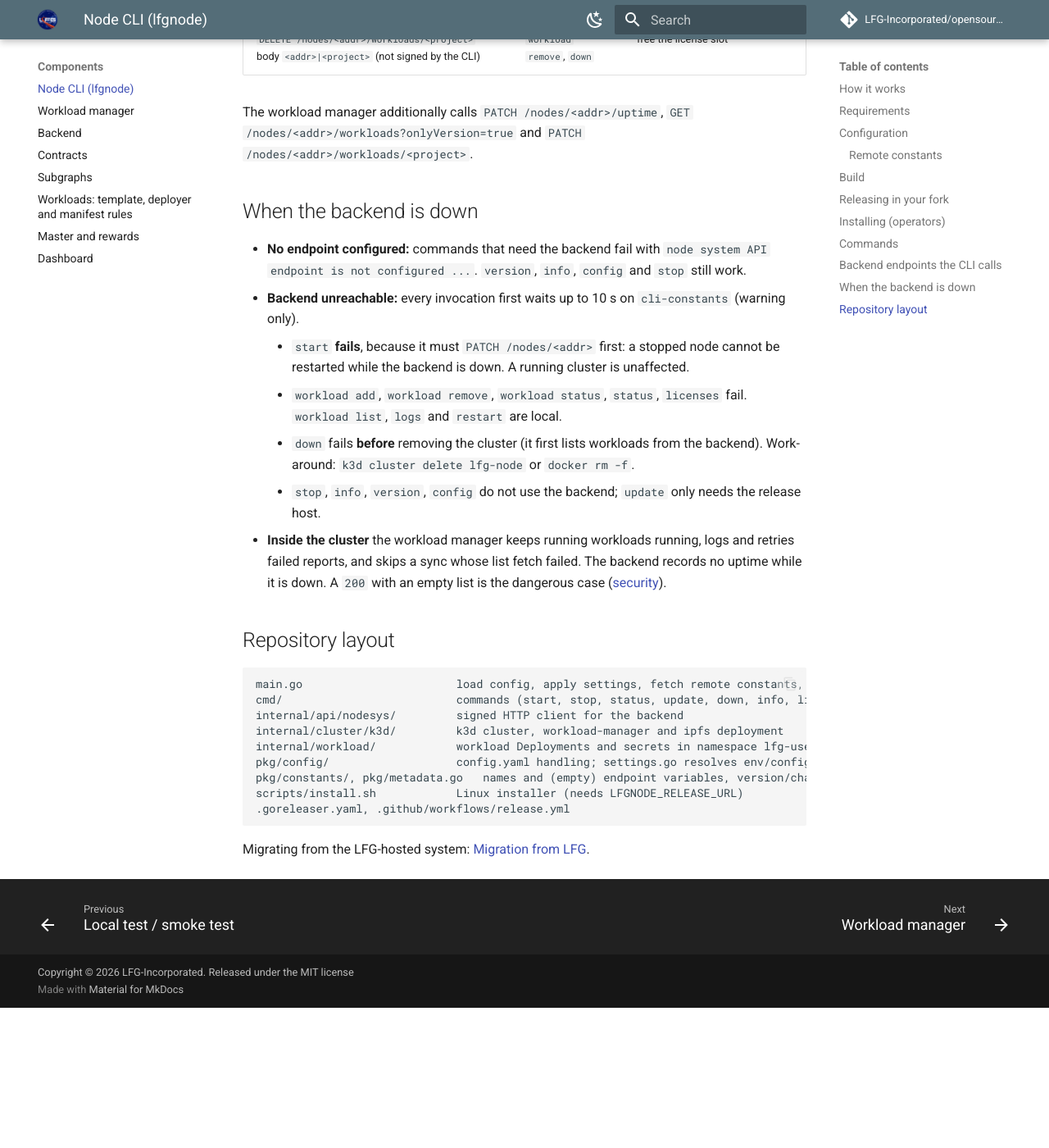
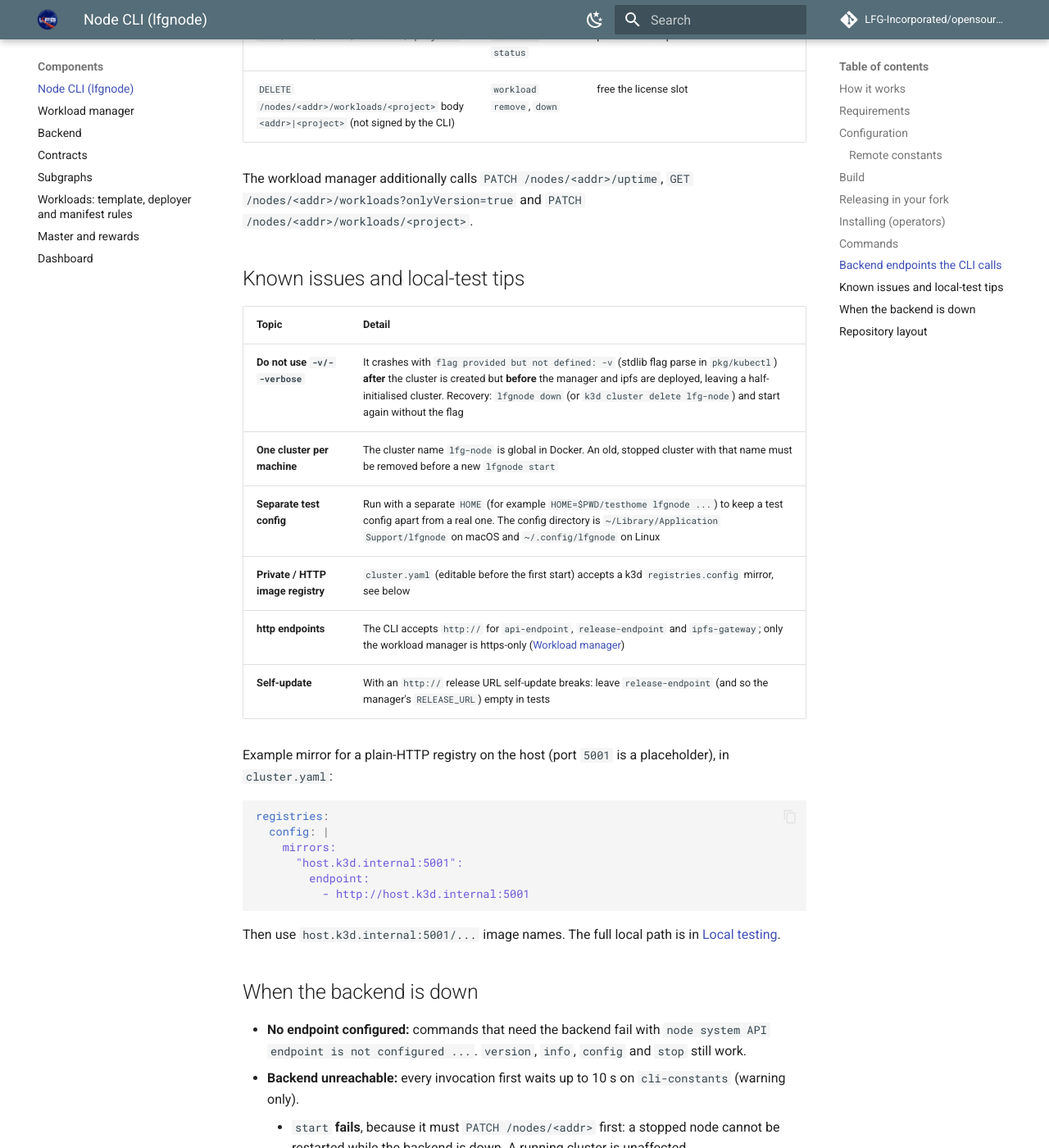
Before and after one commit to LFGInc/node-system-docs, an MkDocs documentation site: the page built from docs/node-cli.md, in a window 1280 px wide and 1400 px high, scrolled down 6177 px. Shown: the whole window at 82% size. Built offline with MkDocs 1.6.1 and Material for MkDocs 9.7.7, drawn with Linux system fonts in a browser that asks for light colours; comment, search, counter and statistics services are not loaded; before the commit the page ends 7406 px from its top, so only the background shows below that; some of the changed text lies outside the part shown.

Commit message:
docs: node CLI and workload manager known issues, local https/registry notes
Co-Authored-By: Claude Opus 5.5 <noreply@anthropic.com>

````diff
--- a/docs/node-cli.md
+++ b/docs/node-cli.md
@@ -186,13 +186,37 @@ signature of the raw body made with the node key (no nonce or timestamp).
 | `PATCH /nodes/<addr>` body `{version, os}` | `start` | register or update node info |
 | `GET /nodes/<addr>` | `status` | node uptime (`OnlineToday`, `OnlineYesterday`, ms) |
 | `GET /nodes/<addr>/licenses?mode=cli` | `licenses` | licenses of the owner wallet |
-| `GET /nodes/<addr>/workloads?onlyVersion=true` | `down` | workloads assigned to the node |
+| `GET /nodes/<addr>/workloads?onlyVersion=true` | `down` | workloads assigned to the node (`404` code `1012` if the node is unknown to the backend) |
 | `POST /nodes/<addr>/workloads` | `workload add` | check license, returns `{ipfsCid, rewardAddress, ...}` |
 | `GET /nodes/<addr>/workloads/<project>` | `workload status` | per-workload uptime |
 | `DELETE /nodes/<addr>/workloads/<project>` body `<addr>|<project>` (not signed by the CLI) | `workload remove`, `down` | free the license slot |
 
 The workload manager additionally calls `PATCH /nodes/<addr>/uptime`,
 `GET /nodes/<addr>/workloads?onlyVersion=true` and `PATCH /nodes/<addr>/workloads/<project>`.
+
+## Known issues and local-test tips
+
+| Topic | Detail |
+|---|---|
+| **Do not use `-v/--verbose`** | It crashes with `flag provided but not defined: -v` (stdlib flag parse in `pkg/kubectl`) **after** the cluster is created but **before** the manager and ipfs are deployed, leaving a half-initialised cluster. Recovery: `lfgnode down` (or `k3d cluster delete lfg-node`) and start again without the flag |
+| **One cluster per machine** | The cluster name `lfg-node` is global in Docker. An old, stopped cluster with that name must be removed before a new `lfgnode start` |
+| **Separate test config** | Run with a separate `HOME` (for example `HOME=$PWD/testhome lfgnode ...`) to keep a test config apart from a real one. The config directory is `~/Library/Application Support/lfgnode` on macOS and `~/.config/lfgnode` on Linux |
+| **Private / HTTP image registry** | `cluster.yaml` (editable before the first start) accepts a k3d `registries.config` mirror, see below |
+| **http endpoints** | The CLI accepts `http://` for `api-endpoint`, `release-endpoint` and `ipfs-gateway`; only the workload manager is https-only ([Workload manager](workload-manager.md#local-development)) |
+| **Self-update** | With an `http://` release URL self-update breaks: leave `release-endpoint` (and so the manager's `RELEASE_URL`) empty in tests |
+
+Example mirror for a plain-HTTP registry on the host (port `5001` is a placeholder), in `cluster.yaml`:
+
+```yaml
+registries:
+  config: |
+    mirrors:
+      "host.k3d.internal:5001":
+        endpoint:
+          - http://host.k3d.internal:5001
+```
+
+Then use `host.k3d.internal:5001/...` image names. The full local path is in [Local testing](local-testing.md).
 
 ## When the backend is down
 
@@ -208,7 +232,9 @@ The workload manager additionally calls `PATCH /nodes/<addr>/uptime`,
     - `stop`, `info`, `version`, `config` do not use the backend; `update` only needs the release host.
 - **Inside the cluster** the workload manager keeps running workloads running, logs and retries failed
   reports, and skips a sync whose list fetch failed. The backend records no uptime while it is down.
-  A `200` with an empty list is the dangerous case ([security](security.md#workload-manager)).
+  A `200` with an empty list is the dangerous case ([security](security.md#workload-manager)); the backend
+  now answers `404` (code `1012`) for nodes it has never seen, which the manager treats as an error and
+  keeps the workloads.
 
 ## Repository layout
 
````
Also changed, not shown: other parts of docs/node-cli.md (+1 -1 lines), docs/workload-manager.md (+10 -2 lines).
